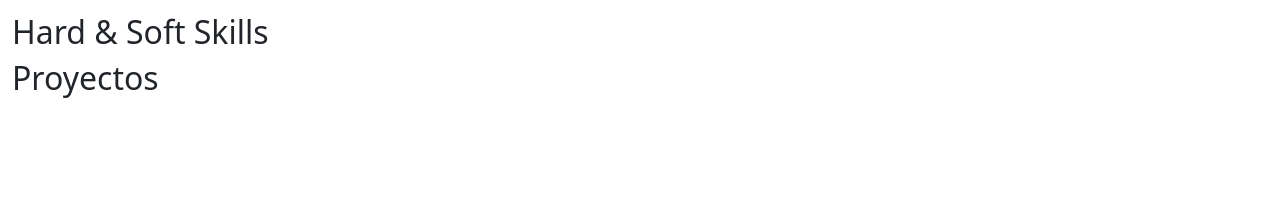
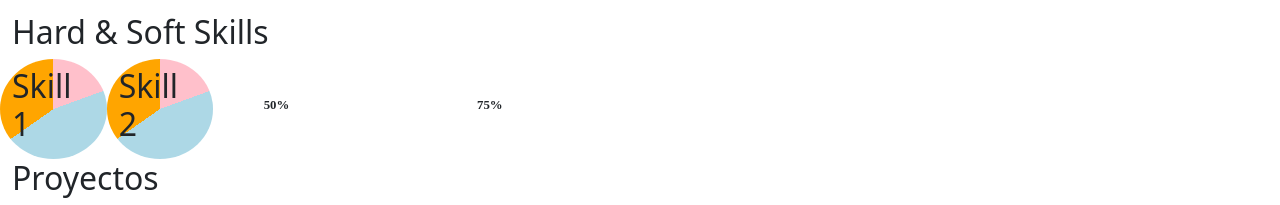
Before and after one commit to soficantarelli/Maquetado, a plain HTML site: page index.html in a window 1280 px wide. Shown: the part 661-866 px from the top of the page. Before the commit the page ends 800 px from the top, so only its background shows below. Drawn offline with nearby package versions, Linux system fonts and the light colour scheme.

Commit message:
Agrego graficos

```diff
--- a/css/style.css
+++ b/css/style.css
@@ -16,3 +16,31 @@ body {
     border-radius: 15px;
     border-radius: 50%!important;
 }
+
+
+.piechart {
+    width: 40px;
+    height: 100px;
+    border-radius: 50%;
+    background-image: conic-gradient(
+        pink 70deg,
+        lightblue 0 235deg,
+        orange 0);
+}
+
+.piechart {
+    display: flex;
+    justify-content: center;
+    align-items: center;
+}
+
+.arco {
+    position: relative;
+    display: block;
+    font: 900 .8em/6.5em serif;
+    width: 8em;
+    height: 4em;
+    text-align: center;
+    margin: 5px 0;
+    overflow: hidden;
+}
--- a/index.html
+++ b/index.html
@@ -104,6 +104,18 @@
                 </div>
             </div>
             <div class="row">
+                <div class="col-1 piechart">
+                    <h2>Skill 1</h2>
+                </div>
+                <div class="col-1 piechart">
+                    <h2>Skill 2</h2>
+                </div>
+                <div class="col-2 graficos">
+                    <figure class="arco">50%</figure>
+                </div>
+                <div class="col-2 graficos">
+                    <figure class="arco">75%</figure>
+                </div>
 
             </div>
         </div>
```
